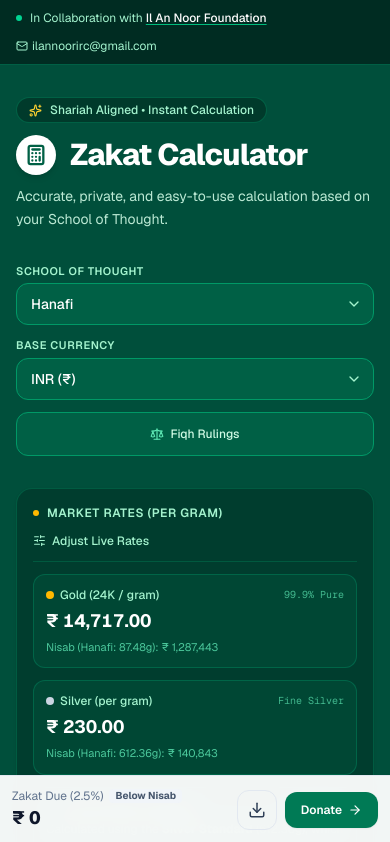
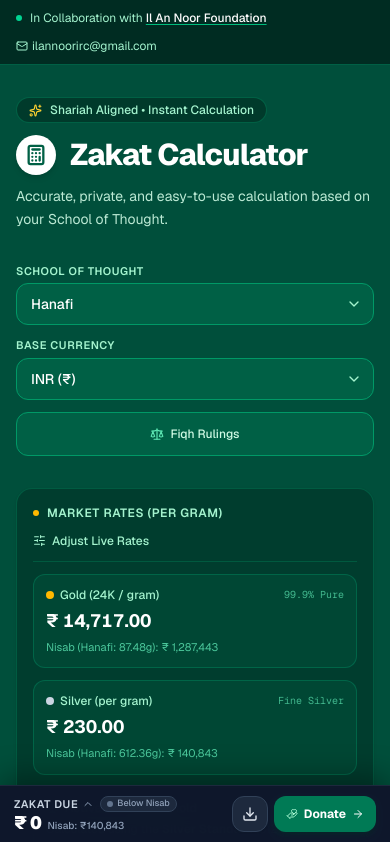
Before and after one commit to abdurrahmanshkh/zakatcalculator, a Next.js app: page / in a window 390 px wide. Shown: the top 842 px of the page. Built offline with nearby package versions, Linux system fonts and the light colour scheme.

Commit message:
Updated bottom navbar

```diff
--- a/app/page.tsx
+++ b/app/page.tsx
@@ -1398,7 +1398,7 @@ Calculated on ${new Date().toLocaleDateString()} using MyZakat (Il An Noor Found
           {/* RIGHT 5 COLUMNS: Sticky Summary & Community Deck */}
           <div className="lg:col-span-5 space-y-6 lg:sticky lg:top-6 no-print">
             {/* Primary Result Card */}
-            <div className="bg-white rounded-2xl shadow-sm border border-slate-200/90 overflow-hidden transition-all">
+            <div id="zakat-summary-card" className="bg-white rounded-2xl shadow-sm border border-slate-200/90 overflow-hidden transition-all scroll-mt-6">
               {/* Card Header */}
               <div className="bg-slate-900 text-white p-5 sm:p-6 border-b border-slate-800">
                 <div className="flex items-center justify-between">
@@ -1648,37 +1648,63 @@ Calculated on ${new Date().toLocaleDateString()} using MyZakat (Il An Noor Found
       </main>
 
       {/* --- FLOATING MOBILE SUMMARY BAR (Mobile Responsive Guard) --- */}
-      <div className="lg:hidden fixed bottom-0 left-0 right-0 z-40 bg-white/95 backdrop-blur-md border-t border-slate-200 p-3 sm:p-4 shadow-xl no-print">
-        <div className="flex items-center justify-between gap-3 max-w-md mx-auto">
-          <div className="min-w-0">
-            <div className="flex items-center gap-1.5 text-xs text-slate-500">
-              <span>Zakat Due (2.5%)</span>
-              <span
-                className={`text-[10px] font-bold px-1.5 py-0.2 rounded ${
-                  calculations.isEligible ? 'bg-emerald-100 text-emerald-800' : 'bg-slate-100 text-slate-600'
-                }`}
-              >
-                {calculations.isEligible ? 'Due' : 'Below Nisab'}
+      <div className="lg:hidden fixed bottom-0 left-0 right-0 z-40 bg-slate-900/98 backdrop-blur-xl border-t border-slate-800 shadow-[0_-8px_30px_rgba(0,0,0,0.35)] px-3.5 sm:px-4 py-2.5 pb-[max(0.75rem,env(safe-area-inset-bottom,0.75rem))] no-print">
+        <div className="flex items-center justify-between gap-2 max-w-xl mx-auto">
+          {/* Tappable summary jump anchor */}
+          <button
+            type="button"
+            onClick={() => {
+              const el = document.getElementById('zakat-summary-card');
+              if (el) el.scrollIntoView({ behavior: 'smooth' });
+            }}
+            className="min-w-0 text-left group cursor-pointer focus:outline-none flex-1 pr-1"
+            aria-label="View complete itemized Zakat summary"
+          >
+            <div className="flex items-center gap-1.5 mb-0.5">
+              <span className="text-[11px] font-semibold text-slate-300 uppercase tracking-wider group-hover:text-white transition-colors flex items-center gap-1 shrink-0">
+                Zakat Due
+                <ChevronUp size={12} className="text-slate-400 group-hover:text-emerald-400 transition-colors" />
               </span>
-            </div>
-            <p className="text-lg font-extrabold text-slate-900 font-tabular">
-              {currencySymbol}{' '}
-              {calculations.isEligible
-                ? calculations.zakatPayable.toLocaleString(undefined, {
-                    maximumFractionDigits: 0,
-                  })
-                : '0'}
-            </p>
-          </div>
-
-          <div className="flex items-center gap-2">
+              {calculations.isEligible ? (
+                <span className="inline-flex items-center gap-1 px-1.5 py-0.2 rounded-full bg-emerald-500/20 border border-emerald-500/40 text-emerald-300 text-[9px] font-bold shrink-0">
+                  <span className="w-1.5 h-1.5 rounded-full bg-emerald-400 animate-pulse" />
+                  Due
+                </span>
+              ) : (
+                <span className="inline-flex items-center gap-1 px-1.5 py-0.2 rounded-full bg-slate-800 border border-slate-700 text-slate-400 text-[9px] font-medium shrink-0">
+                  <span className="w-1.5 h-1.5 rounded-full bg-slate-500" />
+                  Below Nisab
+                </span>
+              )}
+            </div>
+
+            <div className="flex items-baseline gap-1.5 min-w-0">
+              <p className="text-lg sm:text-xl font-black text-white font-tabular tracking-tight leading-none truncate">
+                {currencySymbol}{' '}
+                {calculations.isEligible
+                  ? calculations.zakatPayable.toLocaleString(undefined, {
+                      maximumFractionDigits: 0,
+                    })
+                  : '0'}
+              </p>
+              <span className="text-[10px] text-slate-400 font-medium truncate leading-none">
+                {calculations.isEligible
+                  ? '(2.5%)'
+                  : `Nisab: ${currencySymbol}${Math.round(calculations.applicableNisab).toLocaleString()}`}
+              </span>
+            </div>
+          </button>
+
+          {/* Action buttons */}
+          <div className="flex items-center gap-1.5 sm:gap-2 shrink-0">
             <button
               type="button"
               onClick={handlePrint}
-              aria-label="Download statement"
-              className="p-2.5 rounded-xl border border-slate-200 text-slate-700 hover:bg-slate-100 cursor-pointer"
+              title="Download assessment statement PDF"
+              aria-label="Download statement PDF"
+              className="w-9 h-9 sm:w-10 sm:h-10 rounded-xl bg-slate-800 hover:bg-slate-700 active:scale-95 text-slate-200 hover:text-white border border-slate-700 flex items-center justify-center transition-all cursor-pointer shadow-xs shrink-0"
             >
-              <Download size={18} />
+              <Download size={16} />
             </button>
             <a
               href={`https://www.ilannoor.org/payments?type=zakat&amount=${Math.floor(
@@ -1686,17 +1712,18 @@ Calculated on ${new Date().toLocaleDateString()} using MyZakat (Il An Noor Found
               )}`}
               target="_blank"
               rel="noopener noreferrer"
-              className="bg-emerald-700 hover:bg-emerald-800 text-white font-semibold text-xs sm:text-sm py-2.5 px-4 rounded-xl shadow-xs inline-flex items-center gap-1.5 cursor-pointer whitespace-nowrap"
+              className="h-9 sm:h-10 px-3 sm:px-4 rounded-xl bg-emerald-700 hover:bg-emerald-600 active:scale-95 text-white font-bold text-xs sm:text-sm flex items-center justify-center gap-1.5 shadow-md shadow-emerald-950/40 transition-all cursor-pointer whitespace-nowrap shrink-0"
             >
-              {calculations.zakatPayable > 0 ? 'Fulfill Zakat' : 'Donate'}
-              <ArrowRight size={14} />
+              <HandHeart size={12} className="text-emerald-200 shrink-0" />
+              <span>Donate</span>
+              <ArrowRight size={12} className="shrink-0" />
             </a>
           </div>
         </div>
       </div>
 
       {/* --- FOOTER --- */}
-      <footer className="bg-slate-900 text-slate-400 py-14 border-t border-slate-800 no-print">
+      <footer className="bg-slate-900 text-slate-400 py-14 pb-28 lg:pb-14 border-t border-slate-800 no-print">
         <div className="max-w-6xl mx-auto px-4 grid grid-cols-1 md:grid-cols-2 lg:grid-cols-4 gap-8 text-sm">
           <div className="space-y-4">
             <div className="flex items-center gap-2 text-white font-bold text-lg">
```
